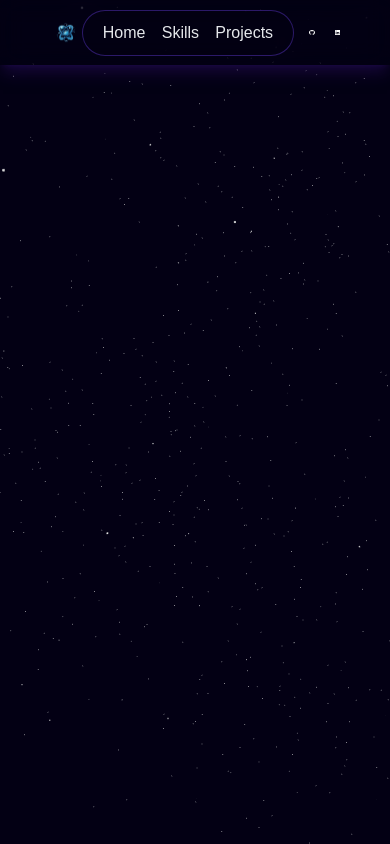
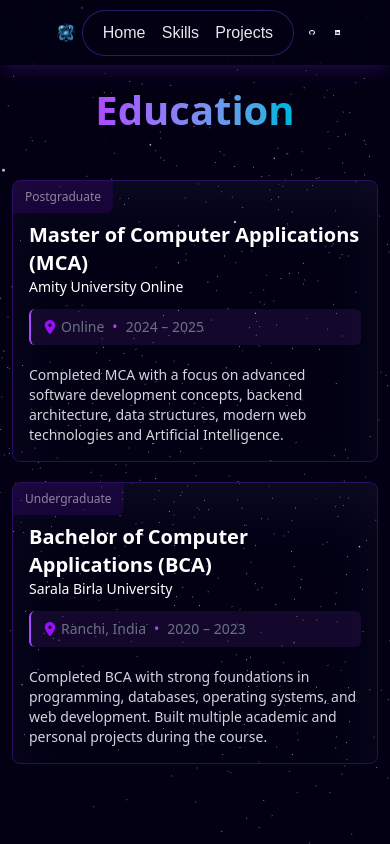
Before and after one commit to Him-ansh-u/portfolio, a Next.js app: page / in a window 390 px wide. Shown: the top 844 px of the page. Built offline with nearby package versions, Linux system fonts and the light colour scheme.

Commit message:
fix(): education section responsive

```diff
--- a/src/app/page.tsx
+++ b/src/app/page.tsx
@@ -15,8 +15,8 @@ export default function Home() {
       <Projects />
       {/* <Skills />
       <SKillsNew />
-      <About />
-      <Education/> */}
+      <About />*/}
+      <Education/>
     </div>
   );
 }
--- a/src/components/Education.tsx
+++ b/src/components/Education.tsx
@@ -24,11 +24,11 @@ const EDUCATION = [
 
 const Education = () => {
   return (
-    <section id="education" className="flex flex-col items-center justify-center max-w-355 mx-auto py-20">
-      <h2 className="text-[40px] font-semibold h-fit pb-20 text-transparent bg-clip-text bg-linear-to-r from-purple-500 to-cyan-500">
+    <section id="education" className="flex flex-col items-center justify-center max-md:px-3 max-w-355 mx-auto py-20">
+      <h2 className="text-[40px] font-semibold h-fit pb-10 md:pb-20 text-transparent bg-clip-text bg-linear-to-r from-purple-500 to-cyan-500">
         Education
       </h2>
-      <div className="h-full w-full grid grid-cols-1 md:grid-cols-2 gap-10">
+      <div className="h-full w-full grid grid-cols-1 md:grid-cols-2 gap-5 md:gap-10">
         {EDUCATION.map((item) => (
           <ExperienceCard data={item} key={item.company} />
         ))}
--- a/src/components/cards/ExperienceCard.tsx
+++ b/src/components/cards/ExperienceCard.tsx
@@ -20,13 +20,13 @@ const ExperienceCard = ({ data }: { data: DataType }) => {
       className="relative overflow-hidden rounded-lg border border-primary-accent z-30 shadow-[inset_0_30px_60px_-12px_rgba(50,50,93,0.25),inset_0_18px_36px_-18px_rgba(0,0,0,0.3)] transition-all duration-300 ease-out hover:-translate-y-1
         hover:border-purple-500/60 hover:shadow-[inset_0_30px_60px_-12px_rgba(139,92,246,0.15),inset_0_18px_36px_-18px_rgba(0,0,0,0.5),0_10px_30px_-10px_rgba(139,92,246,0.25)]"
     >
-      <span className="bg-primary-32 text-white/50 py-2 px-3 flex items-center justify-center w-fit rounded-br-lg text-sm">
+      <span className="bg-primary-32 text-white/50 py-2 px-3 flex items-center justify-center w-fit rounded-br-lg text-xs md:text-sm">
         {type}
       </span>
       <div className="relative p-4 pt-2 flex flex-col gap-3">
         <div>
-          <h1 className="text-2xl font-semibold text-white">{role}</h1>
-          <p>{company}</p>
+          <h1 className="text-xl md:text-2xl font-semibold text-white">{role}</h1>
+          <p className="text-sm md:text-base">{company}</p>
         </div>
         <div className="flex items-center gap-2 text-sm text-gray-500 bg-purple-500/10 px-3 py-2 rounded-md border-l-2 border-purple-500 mb-2">
           <span className="flex items-center gap-1">
@@ -52,7 +52,7 @@ const ExperienceCard = ({ data }: { data: DataType }) => {
         </div>
         )}
         <div className="flex flex-col gap-2">
-          <p className=" text-gray-300">{summary}</p>
+          <p className=" text-gray-300 text-sm sm:text-base">{summary}</p>
           {tech?.length && (
             <p className="mt-2 text-gray-300 flex flex-col ">
             Tech Stack <span>{tech?.join(", ")}</span>
```
